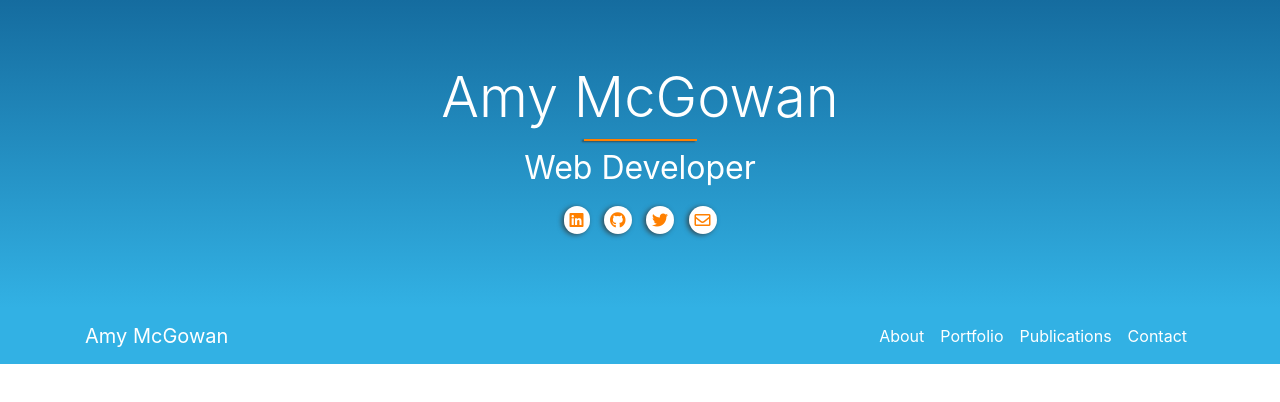
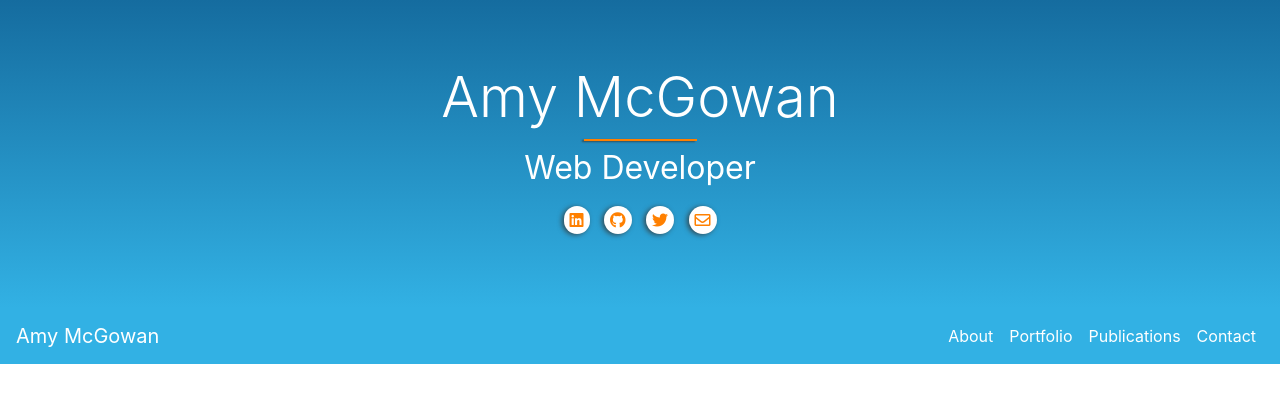
Before and after one commit to amymcgowan/amymcgowan.github.io, a plain HTML site: page index.html in a window 1280 px wide. Drawn offline with nearby package versions, Linux system fonts and the light colour scheme.

Commit message:
Remove nav container

```diff
--- a/index.html
+++ b/index.html
@@ -50,7 +50,7 @@
 
     <!-- Navigation -->
     <nav class="navbar navbar-expand-md sticky-top bg-primary">
-        <div class="container">
+        <!-- <div class="container"> -->
             <a class="navbar-brand" href="#">Amy McGowan</a>
             <button class="navbar-toggler navbar-toggler-right" type="button" data-toggle="collapse" data-target="#navbarNav"
                 aria-controls="navbarNav" aria-expanded="false" aria-label="Toggle navigation">
@@ -72,7 +72,7 @@
                     </li>
                 </ul>
             </div>
-        </div>
+        <!-- </div> -->
     </nav>
 
 
--- a/styles.css
+++ b/styles.css
@@ -11,8 +11,9 @@
 }
 
 .jumbotron {
-    /* background-color: var(--primary); */
     background-image: linear-gradient(#156c9f, var(--primary));
+    /* Lighter blue gradient */
+    /* background-image: linear-gradient(var(--primary), #bde1f6); */
     color: var(--white);
     margin: 0 auto;
 }
```
